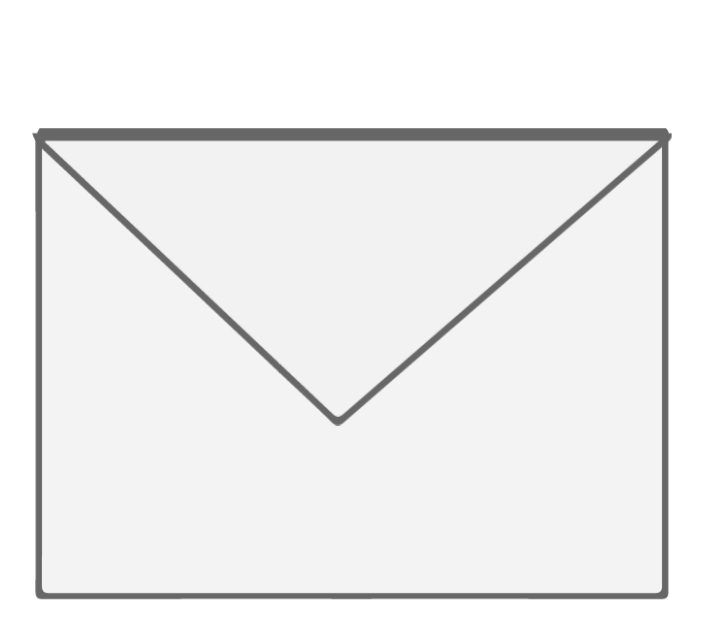
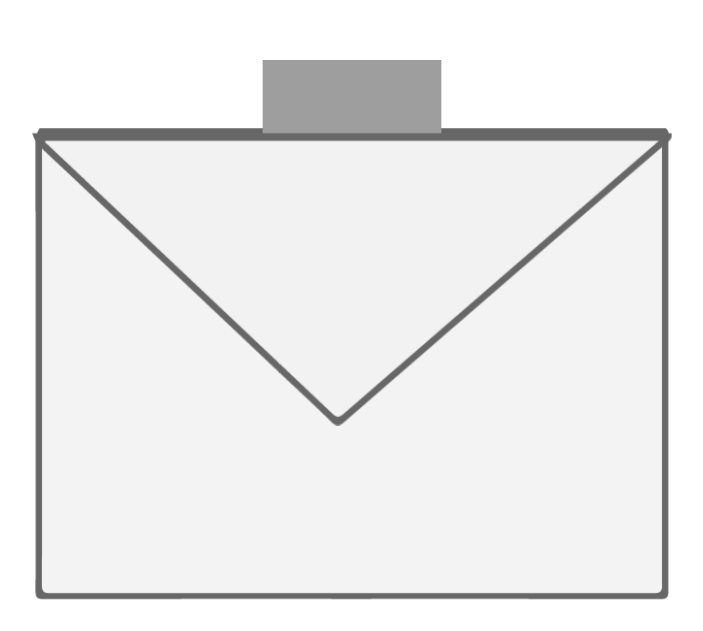
Before and after one commit to jcallsen6/savethedate, an Angular app: page / in a window 1280 px wide. Shown: the part 169-800 px from the top of the page, without its empty margins (288-991 px from the left). Built offline with nearby package versions, Linux system fonts and the light colour scheme.

Commit message:
fixed desktop css

```diff
--- a/src/app/message/message.component.scss
+++ b/src/app/message/message.component.scss
@@ -67,8 +67,15 @@
 
 @-moz-document url-prefix() {
   .card {
-    margin-top: 5em !important;
-    width: 50vw !important;
+    margin-top: 25vh !important;
+  }
+
+  .envelope{
+    max-width: 900px !important;
+  }
+
+  .envelope_top {
+    width: 750px !important;
   }
 }
 
@@ -81,27 +88,29 @@
       -o-transition: all 2s ease;
       -ms-transition: all 2s ease;
       transition: all 2s ease;
-      margin-top: 15em;
-      width: 45vw;
+      margin-top: 15vh;
+      width: 35%;
+      max-width: 900px;
     }
 
   .envelope_front {
     content: url(../../assets/envelope_front-01.png);
-    width: 60vw;
+    width: 60%;
     z-index: 2;
   }
 
   .envelope_back {
     content: url(../../assets/envelope_closed-01.png);
-    width: 60vw;
+    width: 60%;
     z-index: 0;
   }
 
   .envelope_top{ content:url(../../assets/envelope_top_new.png);
     z-index: 3;
-    width: 50vw;
+    width: 50%;
     transform-origin: bottom;
     transform: rotateX(180deg);
+    max-width: 890px !important;
   }
 
   .center {
@@ -133,6 +142,7 @@
     transition: all 2s ease;
     visibility: visible;
     opacity: 1;
+    max-width: 1080px;
   }
 
   .action:hover{
--- a/src/app/message/message.component.ts
+++ b/src/app/message/message.component.ts
@@ -52,9 +52,7 @@ export class MessageComponent {
   openLetter: boolean = false;
   moveLetter: boolean = false;
   // TODO confetti
-  // TODO fix top card not moving with body
   // TODO fix firefox
-  // TODO fix mobile
   openCard() {
     this.openLetter = true;
     timer(1500).subscribe(_ => this.moveLetter = true);
```
